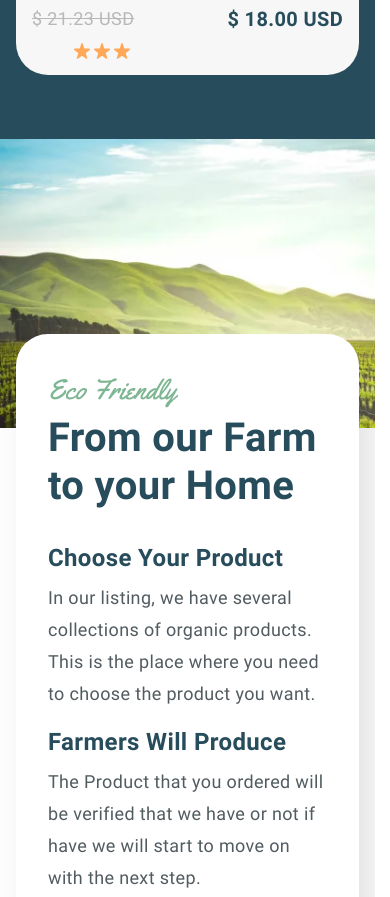
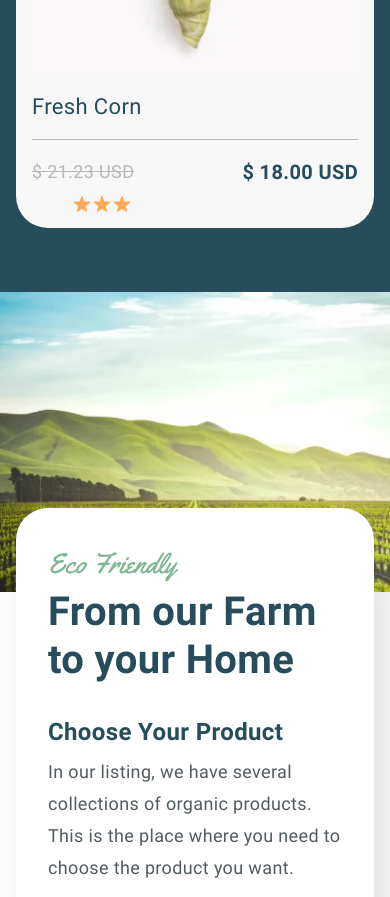
Before and after one commit to covaci-edvin/organick-landing-page, a website built with Vite: page index.html in a window 390 px wide. Shown: the part 9102-9999 px from the top of the page. Built offline with nearby package versions, Linux system fonts and the light colour scheme.

Commit message:
Revert "eco-firendly, about: responsive fix & gutter fix"
This reverts commit 9c07c1359ed8f5a110ab00c65d376b694e2bd696.

```diff
--- a/public/styles/base/_base.scss
+++ b/public/styles/base/_base.scss
@@ -14,7 +14,6 @@ html {
   box-sizing: border-box;
   font-size: 62.5%;
   scroll-behavior: smooth;
-  scrollbar-gutter: stable;
 }
 
 body {
@@ -23,4 +22,5 @@ body {
   letter-spacing: 0.36px;
   line-height: 3.2rem;
   background-color: $color-white;
+  scrollbar-gutter: stable;
 }
--- a/public/styles/layout/_about.scss
+++ b/public/styles/layout/_about.scss
@@ -14,7 +14,7 @@
     justify-content: space-between;
     gap: 3.1rem;
 
-    @include for-tablet-landscape-down {
+    @include for-tablet-portrait-down {
       flex-direction: column;
       align-items: center;
     }
--- a/public/styles/layout/_eco-friendly.scss
+++ b/public/styles/layout/_eco-friendly.scss
@@ -14,15 +14,15 @@
   &__img-container {
     max-height: 71.2rem;
     width: 100%;
-    overflow: hidden;
   }
 
   &__img {
-    display: block;
+    object-fit: cover;
 
     @include for-mobile-down {
       padding-right: 0;
       width: 100%;
+      flex-direction: column;
     }
   }
 
```
